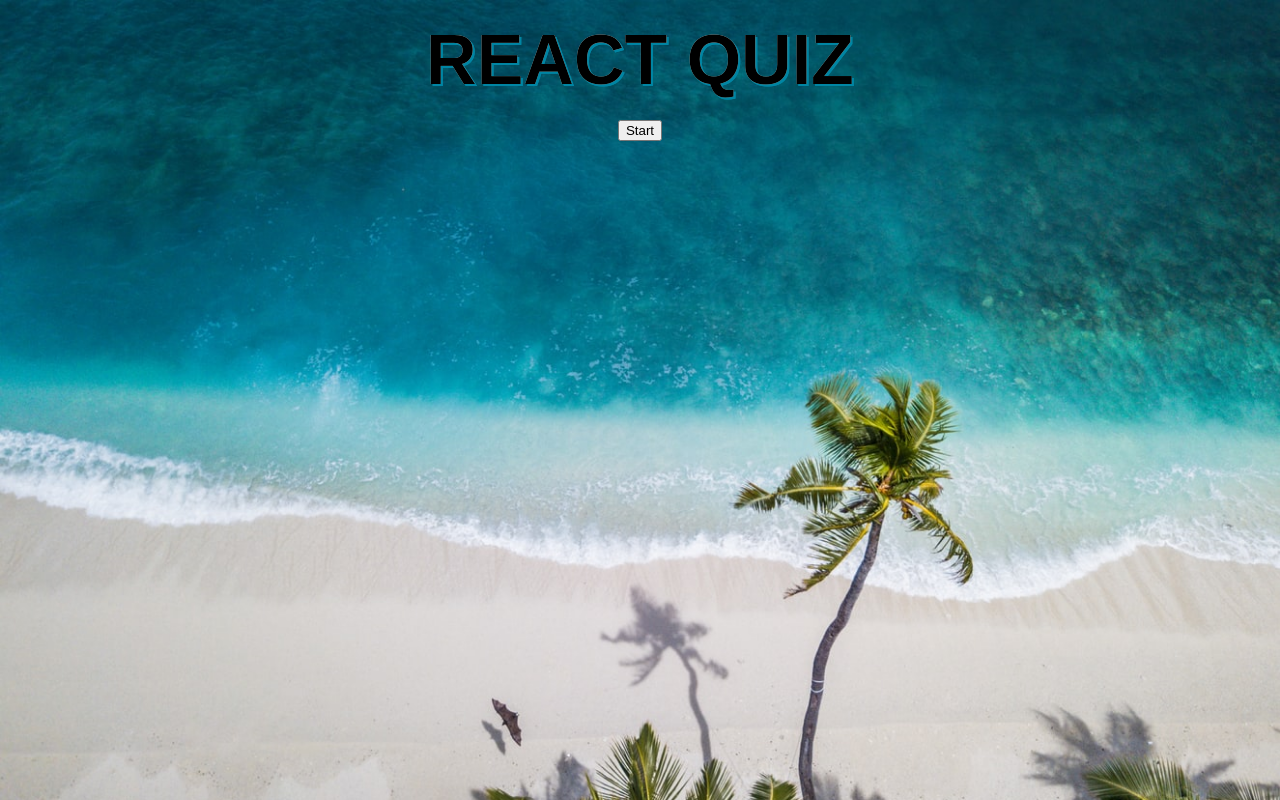
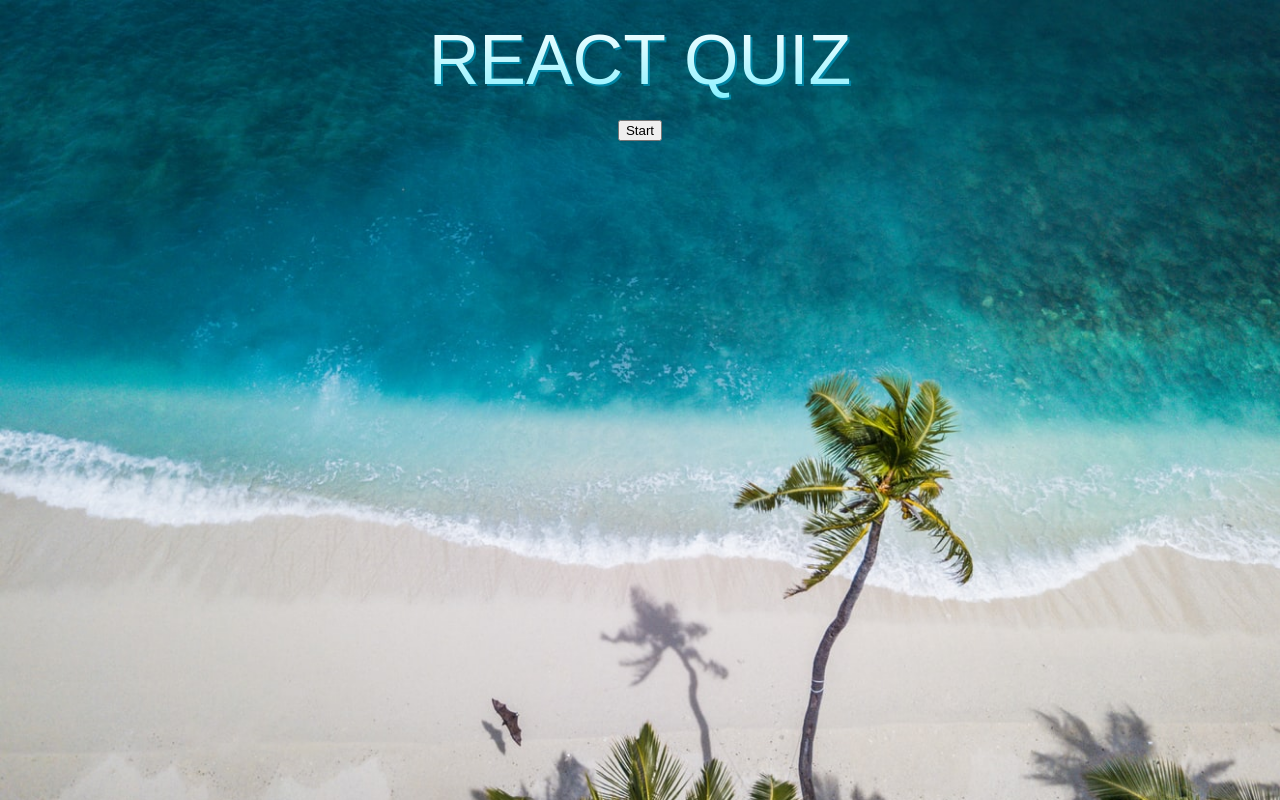
Before and after one commit to JasonNelemans/typescript-quiz-app, a React (Create React App) app: page / in a window 1280 px wide. Built offline with nearby package versions, Linux system fonts and the light colour scheme; a web font is replaced by a local one.

Commit message:
updated Wrapper style

```diff
--- a/src/App.styles.ts
+++ b/src/App.styles.ts
@@ -42,12 +42,13 @@ export const Wrapper = styled.div`
     background-image: linear-gradient(180deg, #fff, #87f1ff);
     background-size: 100%;
     background-clip: text;
-    --webkit-background-clip: text;
-    --webkit-text-fill-color: transparent;
-    --moz-background-clip: text;
-    --moz-text-fill-color: transparant;
+    -webkit-background-clip: text;
+    -webkit-text-fill-color: transparent;
+    -moz-background-clip: text;
+    -moz-text-fill-color: transparant;
     filter: drop-shadow(2px 2px #0085a3);
     font-size: 70px;
+    font-weight: 400;
     text-align: center;
     margin: 20px;
   }
```
Also changed, not shown: src/notes.js (+8 -0 lines).
